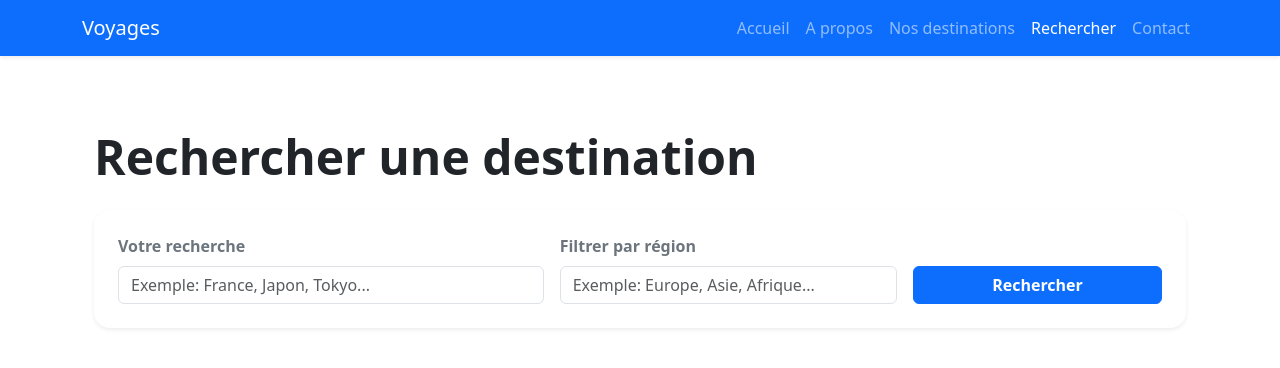
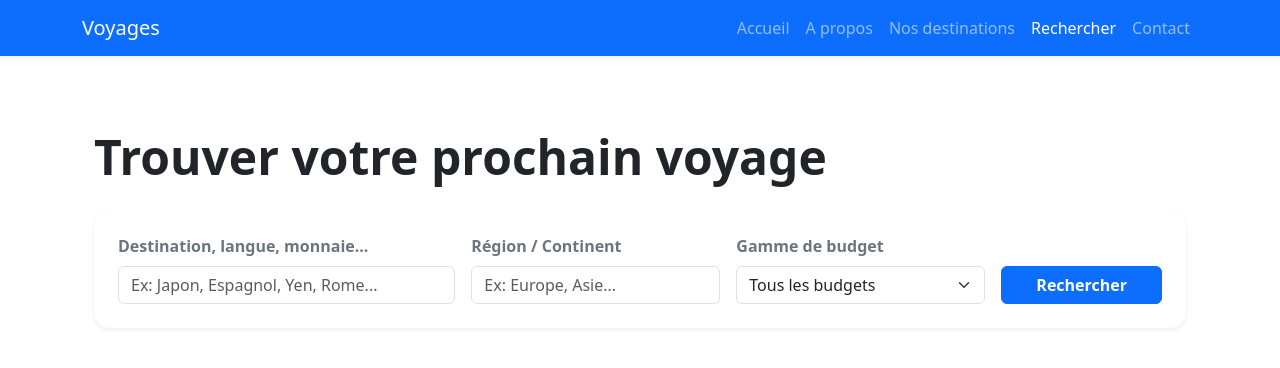
Before and after one commit to Jordandevop/voyages_redux, a React (Vite) app: page /search in a window 1280 px wide. Shown: the top 368 px of the page. Built offline with nearby package versions, Linux system fonts and the light colour scheme.

Commit message:
add search budget

```diff
--- a/src/pages/SearchPage.jsx
+++ b/src/pages/SearchPage.jsx
@@ -1,6 +1,6 @@
 import { Button, Card, Col, Row, Badge, Alert, Form, Container } from "react-bootstrap";
 import { useForm } from "react-hook-form";
-import { useNavigate, useSearchParams } from "react-router-dom";
+import { useNavigate, useSearchParams, Link } from "react-router-dom";
 import * as yup from "yup";
 import { yupResolver } from "@hookform/resolvers/yup";
 import { destinations } from "../data/destinations";
@@ -10,7 +10,8 @@ const searchSchema = yup.object({
     keyword: yup.string()
         .transform((value) => (value === "" ? undefined : value))
         .min(2, "La recherche doit avoir au moins 2 caractères."),
-    region: yup.string()
+    region: yup.string(),
+    budget: yup.string()
 });
 
 function SearchPage() {
@@ -19,6 +20,7 @@ function SearchPage() {
 
     const currentSearch = searchParams.get("q") || "";
     const currentRegion = searchParams.get("region") || "";
+    const currentBudget = searchParams.get("budget") || "";
 
     const {
         register,
@@ -29,54 +31,59 @@ function SearchPage() {
         resolver: yupResolver(searchSchema),
         defaultValues: {
             keyword: currentSearch,
-            region: currentRegion
+            region: currentRegion,
+            budget: currentBudget
         }
     });
 
     const filteredDestinations = destinations.filter((destination) => {
         const search = currentSearch.toLowerCase();
         const selectedRegion = currentRegion.toLowerCase();
+        const selectedBudget = currentBudget.toLowerCase();
 
         const matchKeyword = !search ||
             destination.name.toLowerCase().includes(search) ||
             destination.capital.toLowerCase().includes(search) ||
-            destination.region.toLowerCase().includes(search);
+            destination.region.toLowerCase().includes(search) ||
+            destination.language.toLowerCase().includes(search) ||
+            destination.currency.toLowerCase().includes(search);
 
-        // MODIFICATION 1 : On utilise .includes() à la place de ===
-        // pour que "euro" trouve bien "Europe"
         const matchRegion = !selectedRegion || destination.region.toLowerCase().includes(selectedRegion);
 
-        return matchKeyword && matchRegion;
+        const matchBudget = !selectedBudget || destination.budget.toLowerCase().includes(selectedBudget);
+
+        return matchKeyword && matchRegion && matchBudget;
     });
 
     const onSubmit = (data) => {
         const params = new URLSearchParams();
         if (data.keyword) params.append("q", data.keyword);
         if (data.region) params.append("region", data.region);
+        if (data.budget) params.append("budget", data.budget);
 
         navigate(`/search?${params.toString()}`);
     };
 
     const handleReset = () => {
-        reset({ keyword: "", region: "" });
+        reset({ keyword: "", region: "", budget: "" });
         navigate("/search");
     };
 
     return (
         <Container className="py-5">
-            <h1 className="display-5 fw-bold text-dark mb-4">Rechercher une destination</h1>
+            <h1 className="display-5 fw-bold text-dark mb-4">Trouver votre prochain voyage</h1>
 
             <Card className="shadow-sm border-0 mb-5 rounded-4">
                 <Card.Body className="p-4">
                     <Form onSubmit={handleSubmit(onSubmit)}>
                         <Row className="g-3 align-items-end">
 
-                            <Col md={5}>
+                            <Col lg={4} md={6}>
                                 <Form.Group controlId="searchKeyword">
-                                    <Form.Label className="fw-semibold text-secondary">Votre recherche</Form.Label>
+                                    <Form.Label className="fw-semibold text-secondary">Destination, langue, monnaie...</Form.Label>
                                     <Form.Control
                                         type="text"
-                                        placeholder="Exemple: France, Japon, Tokyo..."
+                                        placeholder="Ex: Japon, Espagnol, Yen, Rome..."
                                         className="py-2.5"
                                         isInvalid={!!errors.keyword}
                                         {...register("keyword")}
@@ -87,25 +94,36 @@ function SearchPage() {
                                 </Form.Group>
                             </Col>
 
-                            {/* MODIFICATION 2 : Le Select devient un Control classique de type "text" */}
-                            <Col md={4}>
+                            <Col lg={3} md={6}>
                                 <Form.Group controlId="searchRegion">
-                                    <Form.Label className="fw-semibold text-secondary">Filtrer par région</Form.Label>
+                                    <Form.Label className="fw-semibold text-secondary">Région / Continent</Form.Label>
                                     <Form.Control
                                         type="text"
-                                        placeholder="Exemple: Europe, Asie, Afrique..."
+                                        placeholder="Ex: Europe, Asie..."
                                         className="py-2.5"
                                         {...register("region")}
                                     />
                                 </Form.Group>
                             </Col>
 
-                            <Col md={3} className="d-flex gap-2">
+                            <Col lg={3} md={6}>
+                                <Form.Group controlId="searchBudget">
+                                    <Form.Label className="fw-semibold text-secondary">Gamme de budget</Form.Label>
+                                    <Form.Select className="py-2.5" {...register("budget")}>
+                                        <option value="">Tous les budgets</option>
+                                        <option value="faible">Faible (Idéal petits budgets)</option>
+                                        <option value="moyen">Moyen (Standard)</option>
+                                        <option value="élevé">Élevé / Très élevé (Haut de gamme)</option>
+                                    </Form.Select>
+                                </Form.Group>
+                            </Col>
+
+                            <Col lg={2} md={6} className="d-flex gap-2">
                                 <Button type="submit" variant="primary" className="w-100 fw-bold py-2.5">
                                     Rechercher
                                 </Button>
-                                { (currentSearch || currentRegion) && (
-                                    <Button variant="outline-danger" onClick={handleReset} title="Réinitialiser">
+                                { (currentSearch || currentRegion || currentBudget) && (
+                                    <Button variant="outline-danger" onClick={handleReset} title="Réinitialiser tous les filtres">
                                         &times;
                                     </Button>
                                 )}
@@ -115,11 +133,11 @@ function SearchPage() {
                 </Card.Body>
             </Card>
 
-            {(currentSearch || currentRegion) && (
+            {(currentSearch || currentRegion || currentBudget) && (
                 <div className="mt-4">
                     <div className="d-flex justify-content-between align-items-center mb-4">
                         <h2 className="h4 mb-0 text-dark">
-                            Résultats de la recherche
+                            Résultats de votre recherche
                         </h2>
                         <Badge bg="secondary" className="px-3 py-2 rounded-pill">
                             {filteredDestinations.length} trouvé{filteredDestinations.length > 1 ? "s" : ""}
@@ -150,13 +168,26 @@ function SearchPage() {
                                                     {destination.region}
                                                 </Badge>
                                             </div>
-                                            <p className="text-muted small mb-3">📍 Capitale : {destination.capital}</p>
+                                            <p className="text-muted small mb-2">📍 Capitale : {destination.capital}</p>
+
                                             <Card.Text className="text-secondary flex-grow-1">
                                                 {destination.description.length > 90
                                                     ? `${destination.description.substring(0, 90)}...`
                                                     : destination.description}
                                             </Card.Text>
-                                            <Button variant="outline-primary" className="w-100 mt-3 rounded-pill fw-bold pointer-events-none">
+
+                                            <hr className="text-muted opacity-25 my-3" />
+                                            <div className="d-flex flex-column gap-1 small text-muted mb-3">
+                                                <div className="d-flex justify-content-between">
+                                                    <span>💰 {destination.budget.split(',')[0]}</span>
+                                                    <span>🗣️ {destination.language.split(' ')[0]}</span>
+                                                </div>
+                                                <div className="text-truncate text-start mt-1 text-primary fw-medium" style={{ fontSize: '0.8rem' }}>
+                                                    📅 Idéal : {destination.bestSeason.split(' pour ')[0]}
+                                                </div>
+                                            </div>
+
+                                            <Button variant="outline-primary" className="w-100 mt-auto rounded-pill fw-bold pointer-events-none">
                                                 Découvrir {destination.name}
                                             </Button>
                                         </Card.Body>
@@ -168,7 +199,7 @@ function SearchPage() {
                         <Alert variant="warning" className="border-0 shadow-sm rounded-4 py-5 text-center mt-4">
                             <div className="display-4 mb-3">🗺️</div>
                             <h4 className="fw-bold">Aucun voyage ne correspond à vos critères</h4>
-                            <p className="text-muted mb-0">Essayez de modifier l'orthographe ou de sélectionner une autre région.</p>
+                            <p className="text-muted mb-0">Essayez de modifier vos filtres ou d'élargir votre budget.</p>
                         </Alert>
                     )}
                 </div>
```
